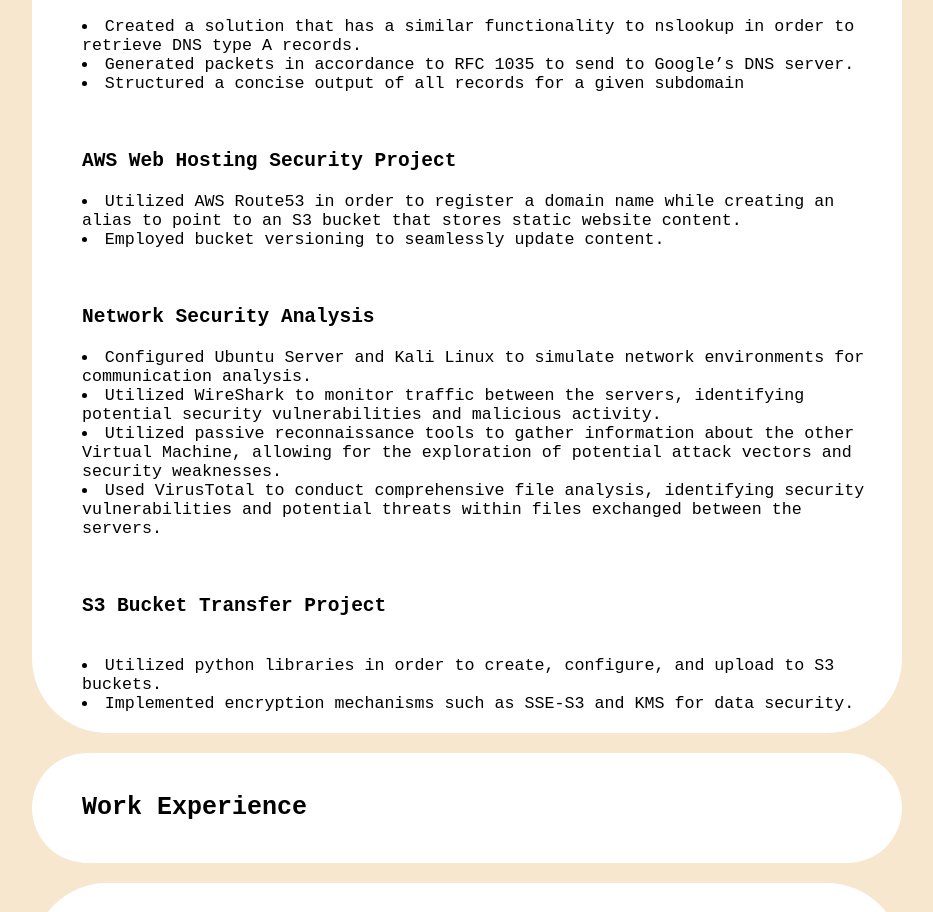
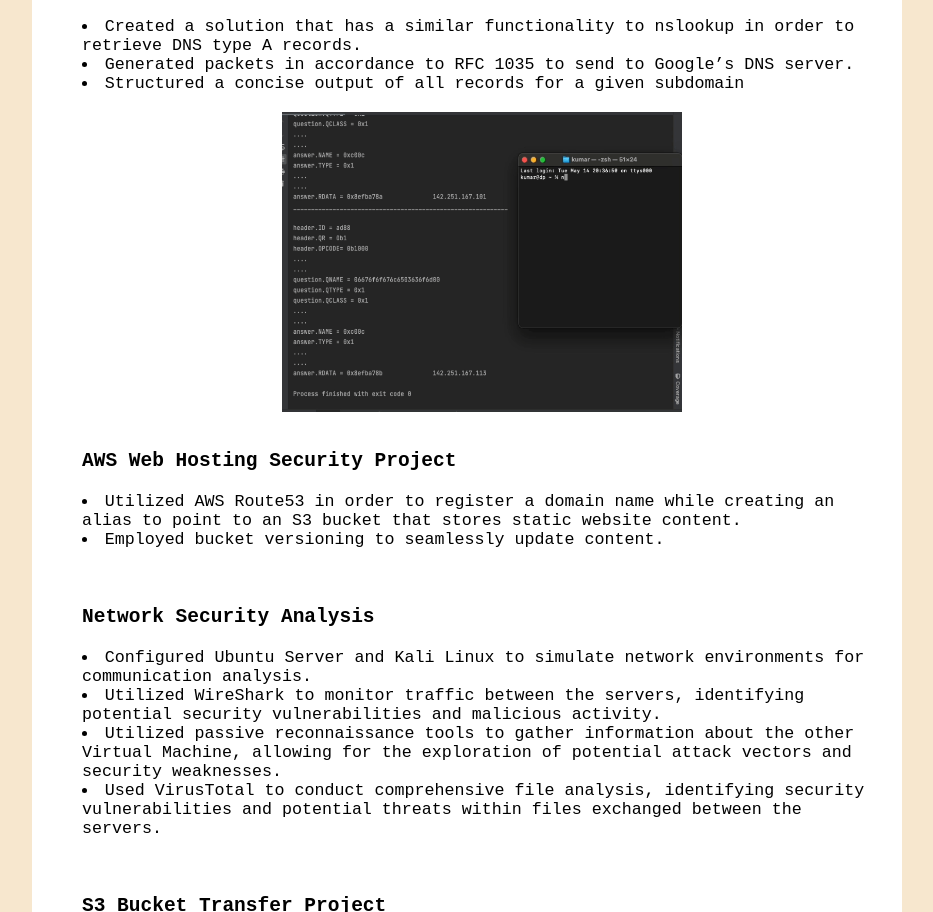
Before and after one commit to dkkumar77/dkkumar77.github.io, a plain HTML site: page index.html in a window 1280 px wide. Shown: the part 2428-3340 px from the top of the page, without its empty margins (173-1106 px from the left). Drawn offline with Linux system fonts and the light colour scheme.

Commit message:
added additonal gif

```diff
--- a/index.html
+++ b/index.html
@@ -284,7 +284,10 @@
             <li>
                 Structured a concise output of all records for a given subdomain
             </li>
-            <br><br>
+            <br>
+            <img src="nslookup.gif" width="400px" height="300px"  class="centered-image">
+
+            <br>
             <h3>
                 AWS Web Hosting Security Project
             </h3>
```
Also changed, not shown: nslookup.gif (added).
